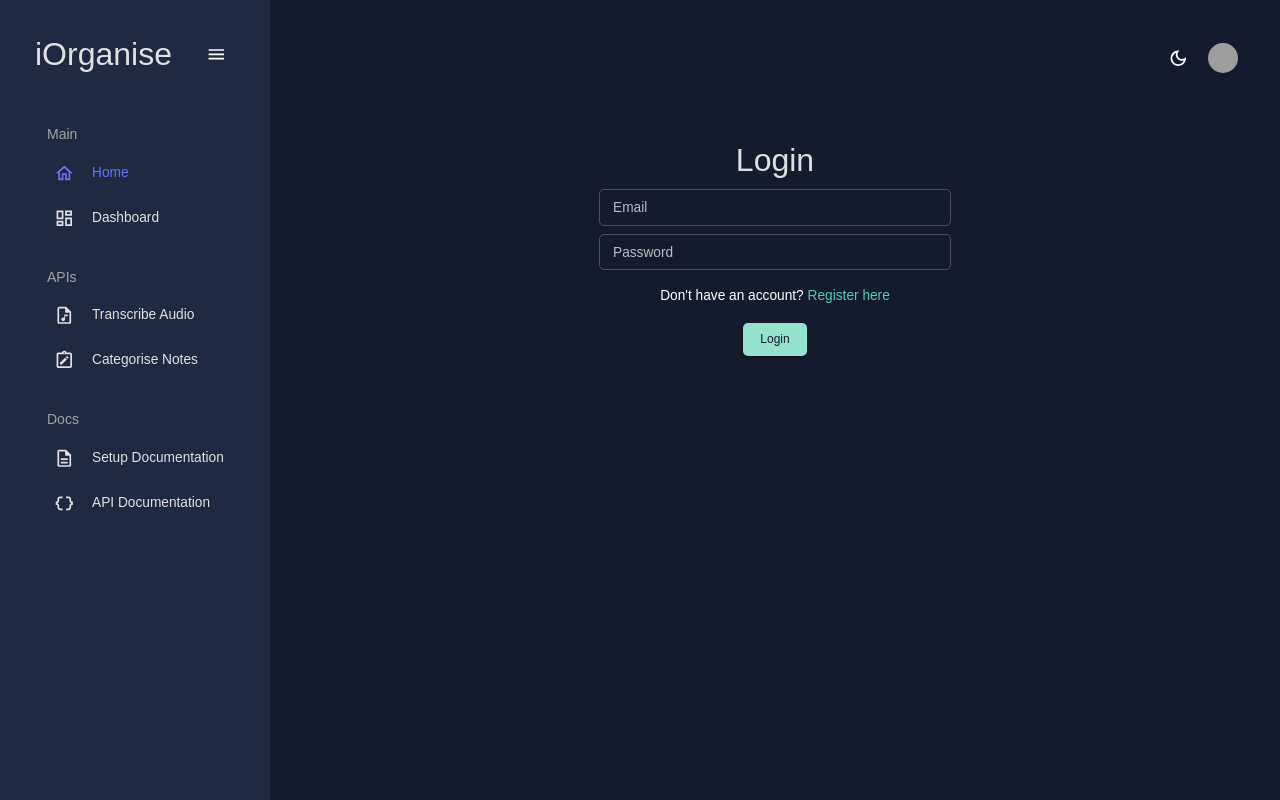
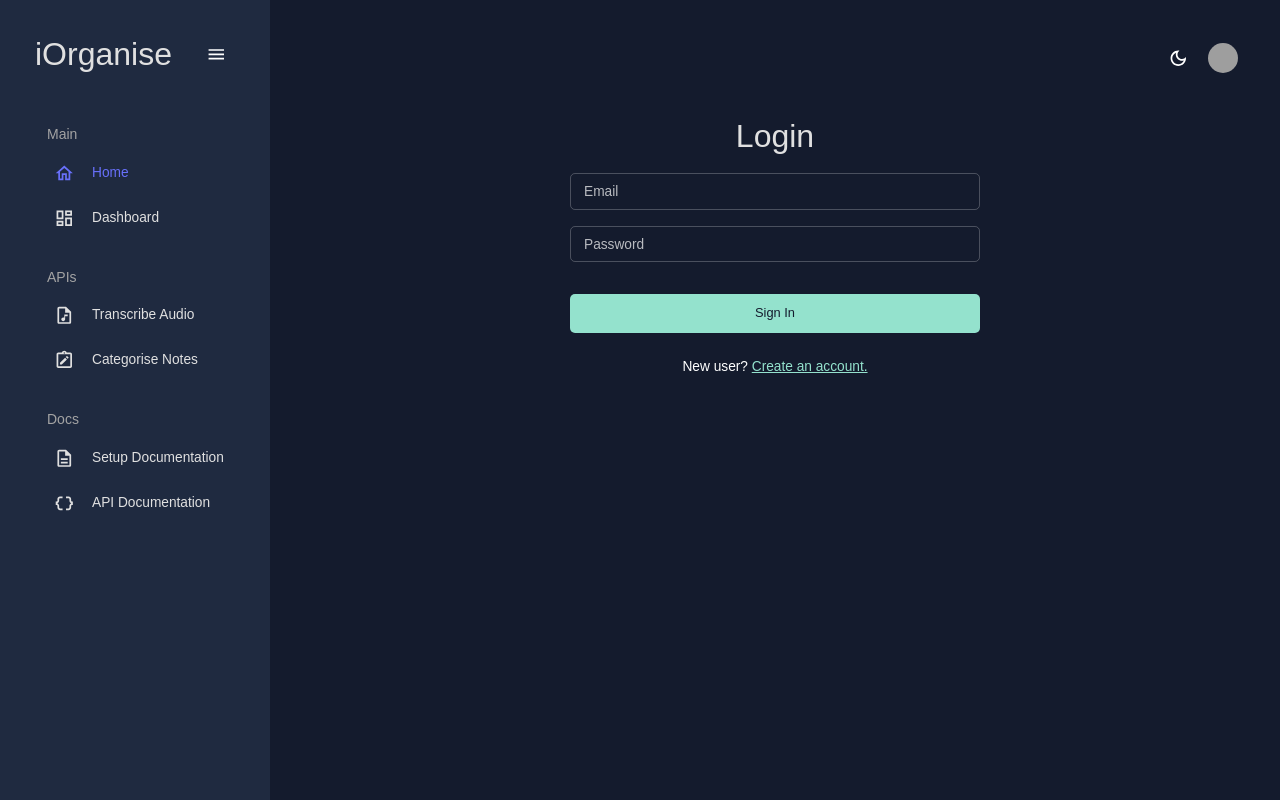
Before and after one commit to Xycone/iOrganise, a React (Vite) app in the folder iOrganiseUI/: page /login in a window 1280 px wide. Built offline with nearby package versions, Linux system fonts and the light colour scheme; grey boxes are pictures that could not be loaded.

Commit message:
Updated Login UI

```diff
--- a/iOrganiseUI/src/pages/Login.jsx
+++ b/iOrganiseUI/src/pages/Login.jsx
@@ -1,102 +1,127 @@
-import React, { useState } from 'react';
-import {
-    Box,
-    Typography,
-    Grid,
-    Divider,
-    Button,
-    Select,
-    Checkbox,
-    MenuItem,
-    FormControl,
-    Dialog,
-    DialogContent,
-    DialogContentText,
-    IconButton,
-    useTheme,
-    Link,
-    TextField,
-} from '@mui/material';  // Make sure Link is imported from 'react-router-dom'
-import Header from '../components/Header';
-import { Link as RouterLink } from 'react-router-dom';
-import GoogleIcon from '@mui/icons-material/Google';
+import React from 'react';
+import { useNavigate, Link } from 'react-router-dom';
+
+import { Box, Typography, Button, TextField, useTheme } from '@mui/material';
 import { tokens } from '../themes/MyTheme';
 
+// Used for backend API call
+import http from '../http';
+
+// Form & Form Validation
+import * as yup from 'yup';
+import { useFormik } from 'formik';
+
+// React Components
+import Header from '../components/Header';
+
+// Toast
+import { ToastContainer, toast } from "react-toastify";
+import "react-toastify/dist/ReactToastify.css";
+
 function Login() {
+    const navigate = useNavigate();
+
     const theme = useTheme();
     const colours = tokens(theme.palette.mode);
 
-    const [email, setEmail] = useState('');
-    const [password, setPassword] = useState('');
+    const formik = useFormik({
+        // Default Form Values
+        initialValues: {
+            username: "",
+            password: ""
+        },
 
-    const handleEmailChange = (e) => setEmail(e.target.value);
-    const handlePasswordChange = (e) => setPassword(e.target.value);
+        // Validation Schema
+        validationSchema: yup.object({
+            username: yup.string().trim()
+                .email('Enter a valid email')
+                .min(1, 'Password must be at least 1 character')
+                .max(255, 'Email must be at most 255 characters')
+                .required('Email is required'),
+            password: yup.string().trim()
+                .min(1, 'Password must be at least 1 character')
+                .max(255, 'Password must be at most 255 characters')
+                .required('Password is required')
+        }),
 
-    const handleSubmit = (e) => {
-        e.preventDefault();
-        // Handle form submission here (e.g., validate credentials)
-        console.log('Email:', email);
-        console.log('Password:', password);
-    };
+        onSubmit: (data) => {
+            const formData = new FormData();
 
-    const handleGoogleLogin = () => {
-        // Handle Google sign-in here (could use Firebase or other services)
-        console.log('Sign in with Google');
-    };
+            formData.append('username', data.username.trim().toLowerCase());
+            formData.append('password', data.password.trim());
+
+            http.post("/login", formData)
+                .then((res) => {
+                    localStorage.setItem("accessToken", res.access_token);
+                    navigate("/home")
+                })
+                .catch(function (err) {
+                    const errorMessage = err.response?.data?.detail || err.message || 'An error occurred';
+                    toast.error(errorMessage);
+                });
+        }
+    });
 
     return (
+        <Box px={5} pb={5}>
             <Box
                 display="flex"
                 flexDirection="column"
+                justifyContent="center"
                 alignItems="center"
-            justifyContent="center"
-            sx={{ width: '100%', maxWidth: 400, margin: 'auto', padding: 3 }}
             >
                 <Header title="Login" />
-            {/* Email Input */}
+
+                <Box component="form">
                     <TextField
+                        sx={{ my: 1 }}
+                        fullWidth
+                        size="small"
                         label="Email"
-                type="email"
-                fullWidth
-                value={email}
-                onChange={handleEmailChange}
-                size='small'
-                sx={{ mb: 1, borderRadius: 5 }}
+                        name="username"
+                        value={formik.values.username}
+                        onChange={formik.handleChange}
+                        onBlur={formik.handleBlur}
+                        error={formik.touched.username && Boolean(formik.errors.username)}
+                        helperText={formik.touched.username && formik.errors.username}
                     />
 
-            {/* Password Input */}
                     <TextField
+                        sx={{ my: 1 }}
+                        fullWidth
+                        size="small"
                         label="Password"
+                        name="password"
                         type="password"
+                        value={formik.values.password}
+                        onChange={formik.handleChange}
+                        onBlur={formik.handleBlur}
+                        error={formik.touched.password && Boolean(formik.errors.password)}
+                        helperText={formik.touched.password && formik.errors.password}
+                    />
+
+                    <Box my={3}>
+                        <Button
                             fullWidth
-                value={password}
-                onChange={handlePasswordChange}
-                size='small'
-                sx={{ mb: 2, borderRadius: 5 }}
-            />
-            <Typography>
-                Don't have an account?{' '}
-                <Link
-                    component={RouterLink}
-                    to="/register"
-                    underline="hover"
-                    sx={{ color: colours.greenAccent[500] }}
+                            type="submit"
+                            component="label"
+                            size="large"
+                            onClick={formik.handleSubmit}
                         >
-                    Register here
-                </Link>
-            </Typography>
-
-            {/* Submit Button (Smaller Size) */}
-            <Box mt={2}>
-                <Button
-                    variant="contained"
-                    color="primary"
-                    onClick={handleSubmit}
-                >
-                    Login
+                            Sign In
                         </Button>
                     </Box>
-        </Box >
+                    <ToastContainer />
+
+                    <Typography
+                        my={1}
+                        textAlign="center"
+                    >
+                        New user? <Link to="/register" style={{ color: colours.greenAccent[300] }}>Create an account.</Link>
+                    </Typography>
+                </Box>
+            </Box>
+        </Box>
     );
 }
 
```
Lines whose indentation alone changed are shown as unchanged.
